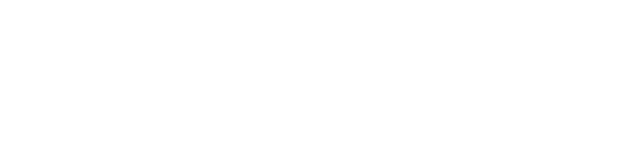
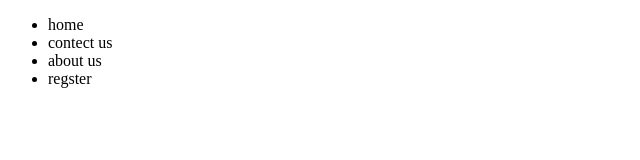
Before and after one commit to Choulla/2test, a plain HTML site: page index.html in a window 1280 px wide. Shown: the whole page, without its empty margins (0-640 px from the left). Drawn offline with Linux system fonts and the light colour scheme.

Commit message:
adding ul

```diff
--- a/index.html
+++ b/index.html
@@ -7,8 +7,16 @@
 </head>
 <body>
 <div>
-
-
+<header>
+	<div>
+		<ul>
+			<li>home</li>
+			<li>contect us</li>
+			<li>about us</li>
+			<li>regster</li>
+		</ul>
+	</div>
+</header>
 </div>
 </body>
 </html>
```
